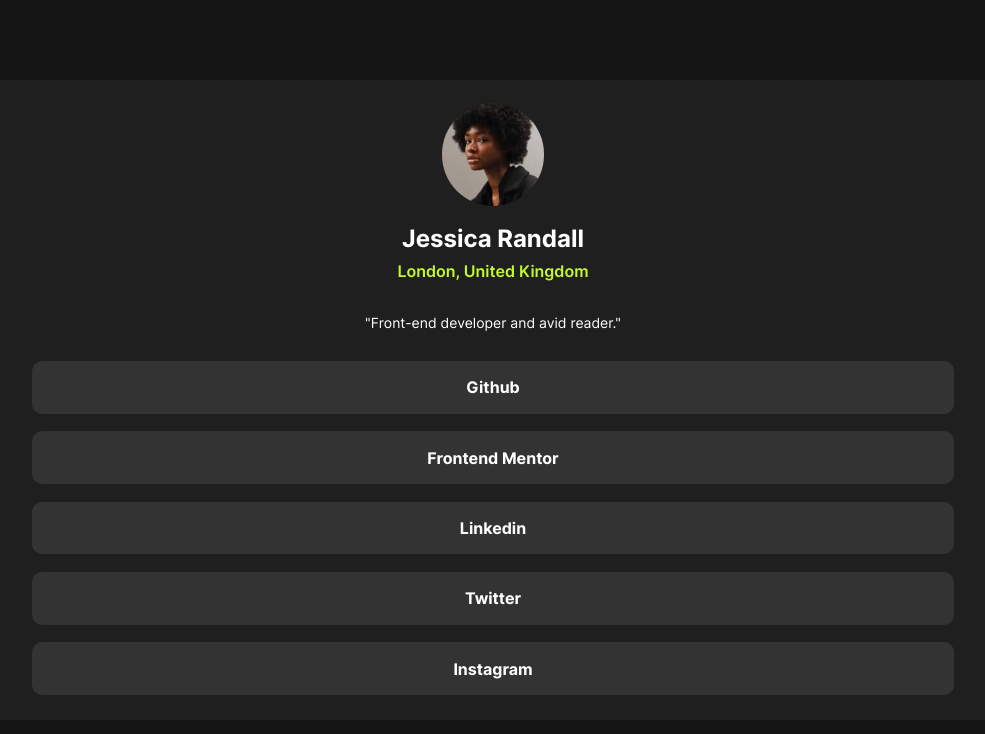
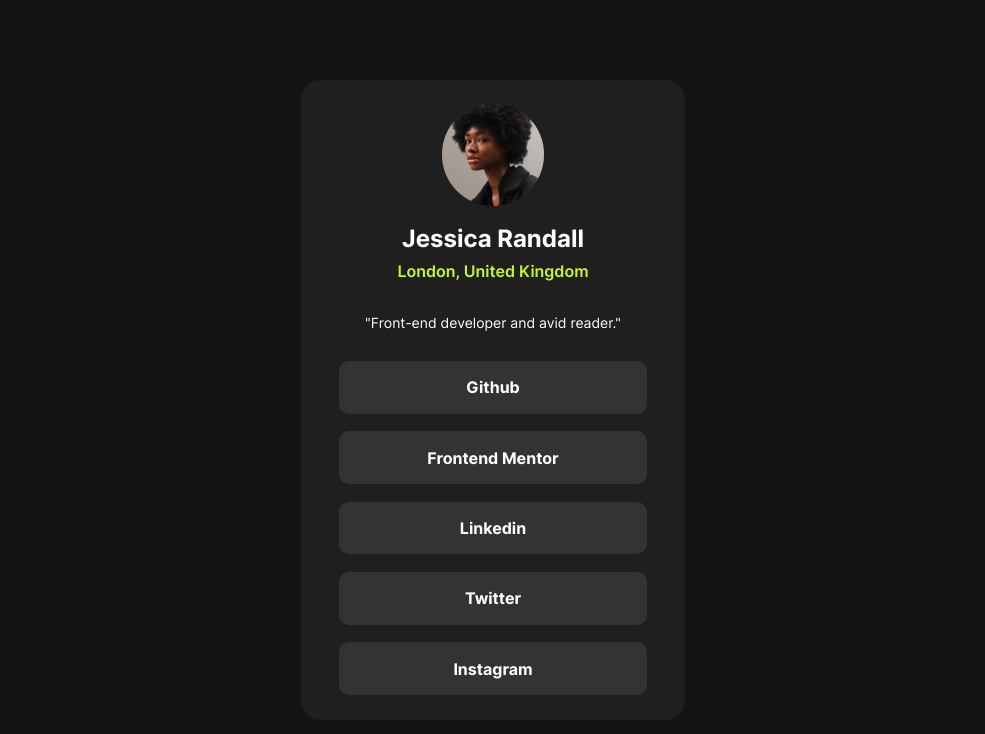
Before and after one commit to justelouis/Social-Link-Profile, a React (Vite) app: page / in a window 1280 px wide. Shown: the top 734 px of the page, without its empty margins (147-1132 px from the left). Built offline with nearby package versions, Linux system fonts and the light colour scheme.

Commit message:
Desktop design

```diff
--- a/src/App.css
+++ b/src/App.css
@@ -94,5 +94,7 @@ main{
 }
 
 @media screen and (min-width :600px){
-
+    main{
+        width: 30dvw;
+    }
 }
```
